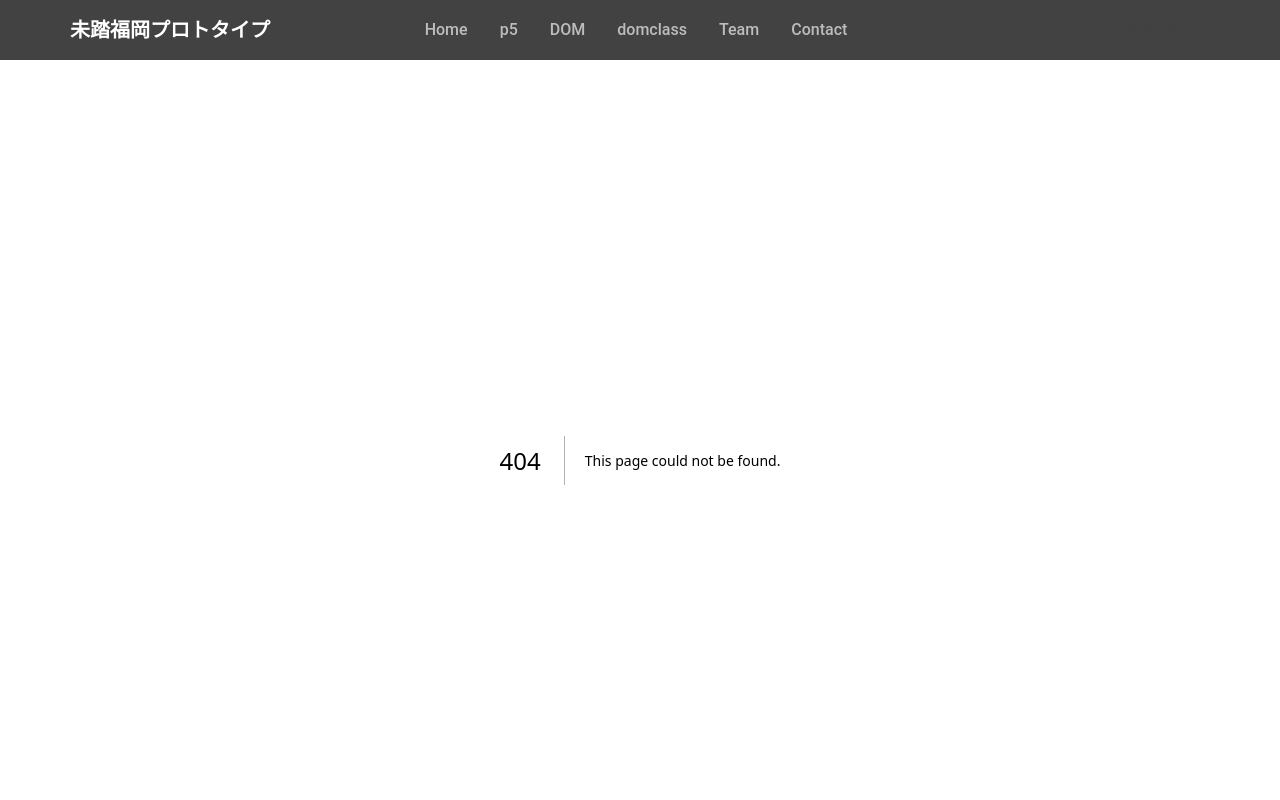
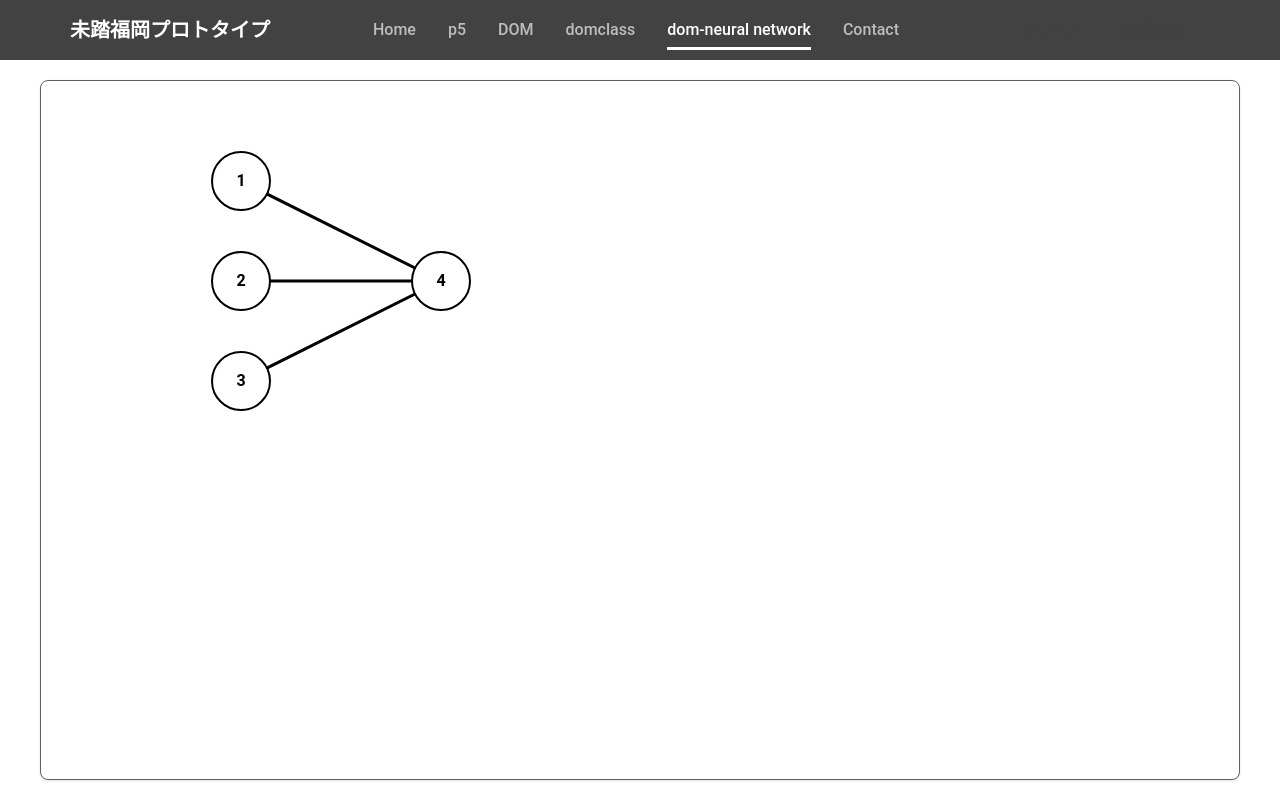
Before and after one commit to Tebaeleven/mitou-fukuoka-ai-prototype, a Next.js app: page /dom-neural in a window 1280 px wide. Before the commit this address had no page. Shown: the top 800 px of the page. Built offline with nearby package versions, Linux system fonts and the light colour scheme.

Commit message:
svgとjsxを使ったアニメーション

```diff
--- /dev/null
+++ b/components/DOM/line.tsx
@@ -0,0 +1,48 @@
+import React, { useEffect, useRef, useState } from "react";
+import anime from "animejs";
+
+export default function Line({ x1, y1, x2, y2, wait }) {
+    const lineRef = useRef(null);
+    const [isVisible, setIsVisible] = useState(false);
+
+    useEffect(() => {
+        const line = lineRef.current;
+
+        const timeout = setTimeout(() => {
+            setIsVisible(true);
+        }, wait*200);
+
+        return () => {
+            clearTimeout(timeout);
+        };
+    }, [wait]);
+
+    useEffect(() => {
+        if (isVisible) {
+            const line = lineRef.current;
+
+            anime({
+                targets: line,
+                strokeDashoffset: [anime.setDashoffset, 0],
+                easing: "easeInOutSine",
+                duration: 1000,
+            });
+        }
+    }, [isVisible]);
+
+    return (
+        <>
+            {isVisible && (
+                    <line
+                        ref={lineRef}
+                        x1={x1}
+                        y1={y1}
+                        x2={x2}
+                        y2={y2}
+                        stroke="black"
+                        strokeWidth="3"
+                    />
+            )}
+        </>
+    );
+}
--- /dev/null
+++ b/components/DOM/neuron.tsx
@@ -0,0 +1,46 @@
+import { useEffect, useState } from "react";
+
+export default function Neuron ({ children, x, y, r = "60", t, wait }){
+    const [isVisible, setIsVisible] = useState(false);
+
+    useEffect(() => {
+        const timeout = setTimeout(() => {
+            setIsVisible(true);
+        }, wait*200);
+
+        return () => clearTimeout(timeout);
+    }, [wait]);
+
+    return (
+        <>
+            {isVisible && (
+                <>
+                    <div
+                        className="rounded-full bg-white border-black border-2  fadein"
+                        style={{
+                            position: "absolute",
+                            top: Number(y) - Number(r) / 2,
+                            left: Number(x) - Number(r) / 2,
+                            width: Number(r),
+                            height: Number(r),
+                            display: "flex",
+                            justifyContent: "center",
+                            alignItems: "center",
+                        }}
+                    >
+                        {/* {t && (
+                            <>
+                                <div className="flex justify-center items-center">
+                                    <p className="font-bold select-none">{t}</p>
+                                </div>
+                            </>
+                        )} */}
+                        <div className="font-bold select-none">
+                            {children}
+                        </div>
+                    </div>
+                </>
+            )}
+        </>
+    );
+};
--- a/components/Header/header.tsx
+++ b/components/Header/header.tsx
@@ -102,7 +102,7 @@ export default function Header() {
                             <CustomLink href="/p5" title="p5" />
                             <CustomLink href="/dom" title="DOM" />
                             <CustomLink href="/domclass" title="domclass" />
-                            <CustomLink href="/Team" title="Team" />
+                            <CustomLink href="/dom-neural" title="dom-neural network" />
                             <CustomLink href="/contact" title="Contact" />
                         </ul>
                     </div>
--- a/package.json
+++ b/package.json
@@ -17,6 +17,7 @@
     "@types/node": "20.3.1",
     "@types/react": "18.2.12",
     "@types/react-dom": "18.2.5",
+    "animejs": "^3.2.1",
     "autoprefixer": "10.4.14",
     "classnames": "^2.3.2",
     "clsx": "^1.2.1",
--- /dev/null
+++ b/pages/dom-neural.tsx
@@ -0,0 +1,33 @@
+import React, { useEffect, useState } from "react";
+import Neuron from "@/components/DOM/neuron";
+import Line from "@/components/DOM/line";
+
+
+
+export default function p5Neural() {
+    return (
+        <div
+            className="block bg-white border rounded-lg shadow border-gray-700 m-auto my-5 h-[700px] w-[1200px]"
+            id="root"
+            style={{ position: "relative", overflow: "hidden" }}
+        >
+            <Neuron x="200" y="100" t="1" wait={1}>
+                1
+            </Neuron>
+            <Neuron x="200" y="200" t="2" wait={2}>
+                2
+            </Neuron>
+            <Neuron x="200" y="300" t="3" wait={3}>
+                3
+            </Neuron>
+            <Neuron x="400" y="200" t="4" wait={4}>
+                4
+            </Neuron>
+            <svg width={1000} height={1000}>
+                <Line x1={200} y1={100} x2={400} y2={200} wait={5}></Line>
+                <Line x1={200} y1={200} x2={400} y2={200} wait={6}></Line>
+                <Line x1={200} y1={300} x2={400} y2={200} wait={7}></Line>
+            </svg>
+        </div>
+    );
+}
--- a/pages/dom.tsx
+++ b/pages/dom.tsx
@@ -1,68 +1,85 @@
 import React, { useEffect } from "react";
-import { Button } from "@material-tailwind/react";
+import { Button, Switch } from "@material-tailwind/react";
 import { createRoot } from "react-dom/client";
+
 
 export default function Dom() {
     useEffect(() => {
         let instance = []
-        instance.push(new MyClass());
-        instance.push(new MyClass());
+        for (let i = 0; i < 10; i++) {
+            instance.push(
+                new MyClass(
+                    getRandomArbitrary(0, 500),
+                    getRandomArbitrary(0, 500)
+                )
+            );
+        }
         console.log(instance)
+        let container = document.getElementById("root");
+        let root = createRoot(container);
         //TODO
         //jsxなどで要素を生成し、それをdomにcloneする
+        const interval = setInterval(() => {
+            let dom=[]
+            instance.forEach(function (block) {
+                // block.moveElement();
+                dom.push(block.renderDOM())
+            });
+            root.render(dom);
 
 
-        // const interval = setInterval(() => {
-        //     instance.forEach(function (block) {
-        //         block.moveElement();
-        //     });
+        }, 1);
 
-        // }, 1); // 1秒ごとに移動
+        return () => {
+            clearInterval(interval);
+        };
+    }, []);
 
-        // return () => {
-        //     clearInterval(interval);
-        // };
-    }, []);
     return (
         <div
             className="block  bg-white border  rounded-lg shadow border-gray-700 m-auto my-5 h-[700px] w-[1200px] "
             id="root"
             style={{ position: "relative" }}
-        ></div>
+        >
+        </div>
     );
 }
 
 class MyClass {
-    constructor() {
-        this.x = 0; // 初期位置
-        this.y = this.getRandomArbitrary(0,100)
-        this.container = document.getElementById("root");
-        this.root = createRoot(this.container);
-        this.root.render(this.renderDOM());
-        this.e = this.renderDOM();
-        console.log(this.element)
+
+    constructor(x,y) {
+        this.x = x; // 初期位置
+        this.y = y
+
     }
+
     moveElement() {
         this.x += 1; // 移動量
-        this.root.render(this.renderDOM());
+
     }
 
     renderDOM() {
+        function greeting() {
+            alert(this.x);
+        }
         return (
             <>
                 <div
                     style={{
                         position: "absolute",
                         left: this.x,
-                        top:this.y
+                        top: this.y,
                     }}
+                    onClick={greeting.bind(this)}
+                    className="bg-white rounded-xl border-2 border-black p-5"
                 >
-                    こんにちは
+                    click
                 </div>
             </>
         );
     }
-    getRandomArbitrary(min, max) {
-        return Math.random() * (max - min) + min;
-    }
+
 }
+function getRandomArbitrary(min, max) {
+    return Math.random() * (max - min) + min;
+}
--- a/pages/domclass.tsx
+++ b/pages/domclass.tsx
@@ -22,7 +22,7 @@ export default function DomClass() {
             id="root"
             style={{ position: "relative" }}
         >
-            <div id="b" style={{ position:"absolute",top:0}}>こんにちは</div>
+            <Button id="b" style={{ position:"absolute",top:0}}>こんにちは</Button>
         </div>
     );
 }
--- a/styles/globals.css
+++ b/styles/globals.css
@@ -2,6 +2,20 @@
 @tailwind components;
 @tailwind utilities;
 
+.fadein {
+  animation-name: fadein;
+  animation-duration: 1s;
+}
+
+@keyframes fadein {
+  from {
+    opacity: 0;
+  }
+
+  to {
+    opacity: 1;
+  }
+}
 /* :root {
   --foreground-rgb: 0, 0, 0;
   --background-start-rgb: 214, 219, 220;
```
Also changed, not shown: components/DOM/dom.tsx (deleted), 2 other files (tests, documents, lock files or other folders).
